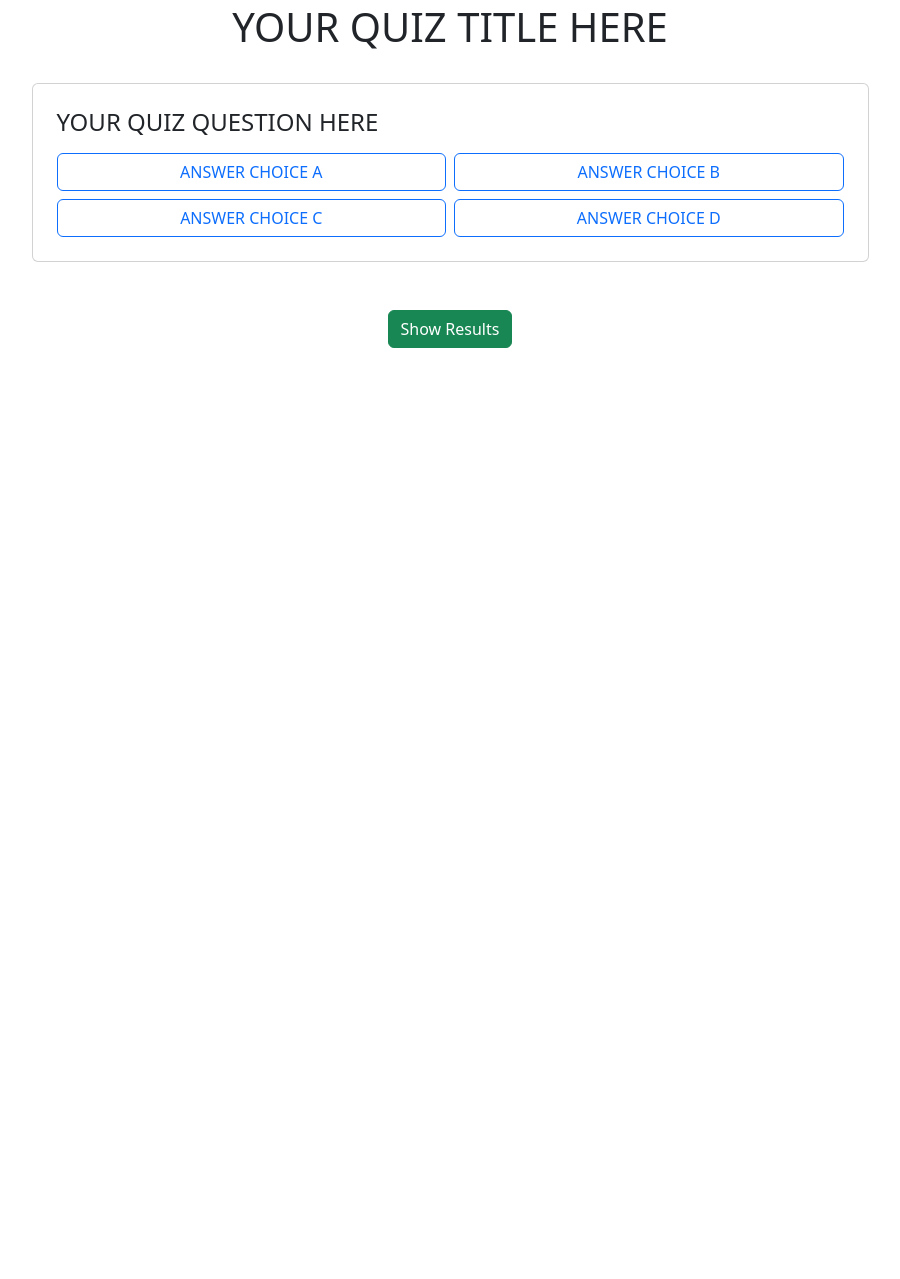
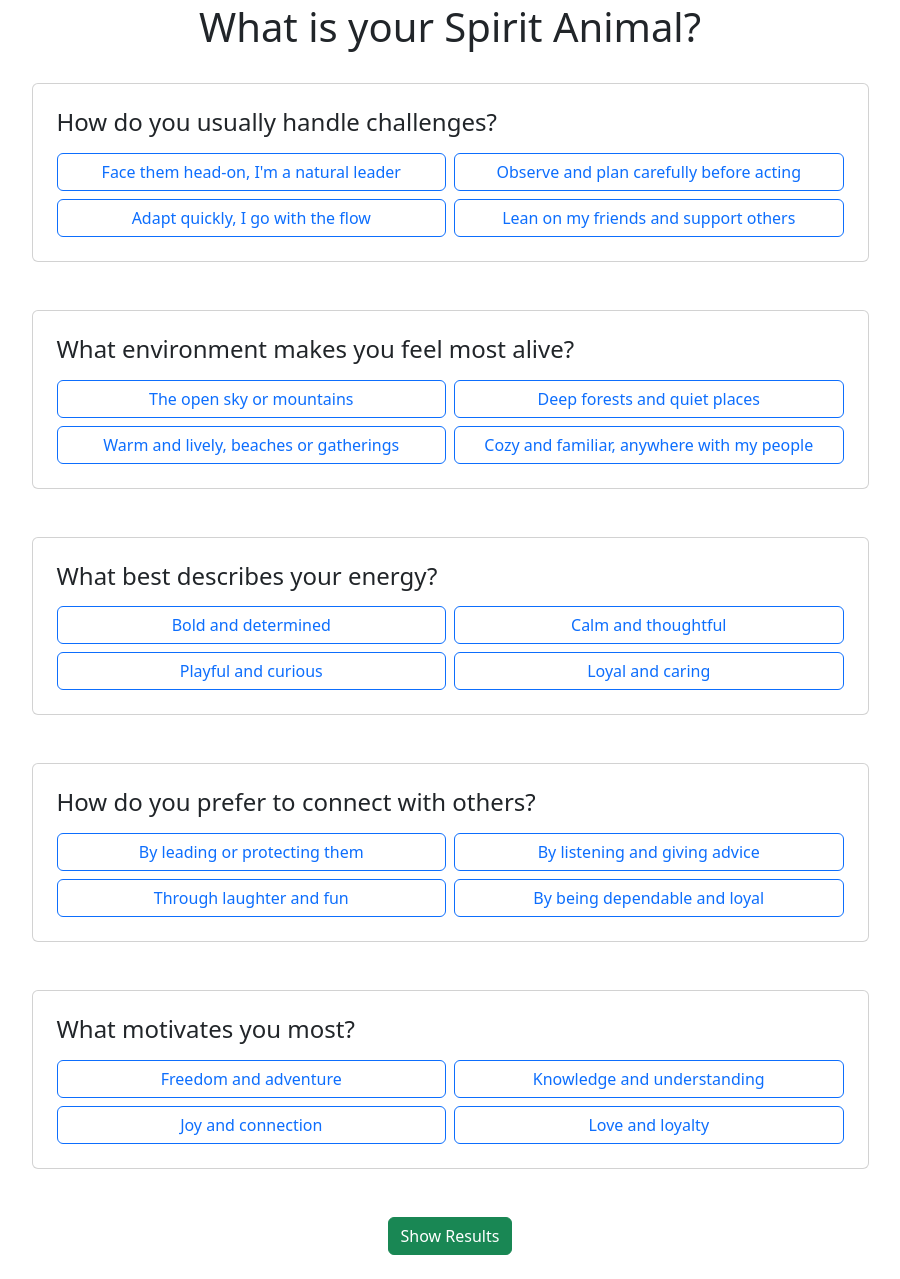
Before and after one commit to angelhb01/personality-quiz, a plain HTML site: page index.html in a window 1280 px wide. Shown: the part 21-1300 px from the top of the page, without its empty margins (190-1090 px from the left). Before the commit the page ends 800 px from the top, so only its background shows below. Drawn offline with nearby package versions, Linux system fonts and the light colour scheme.

Commit message:
Created the questions for the quiz

```diff
--- a/index.html
+++ b/index.html
@@ -9,29 +9,116 @@
     <link rel="stylesheet" href ="./css/style.css">
 </head>
 <body>
-    <h1 class="text-center mt-4">YOUR QUIZ TITLE HERE</h1>
+    <h1 class="text-center mt-4">What is your Spirit Animal?</h1>
 
     <!-- Start quiz element -->
     <div class="container d-flex justify-content-center" id="question-1">
       <div class="card my-4 p-4 question-block" style="width: 75%;">
-        <h4 class="mb-3">YOUR QUIZ QUESTION HERE</h4>
+        <h4 class="mb-3">How do you usually handle challenges?</h4>
         <div class="row g-2">
+
+          <!-- Lion -->
           <div class="col-6">
-            <button class="btn btn-outline-primary w-100 answer-btn" data-answer="A">ANSWER CHOICE A</button>
+            <button class="btn btn-outline-primary w-100 answer-btn" data-answer="A">Face them head-on, I'm a natural leader</button>
           </div>
+
+          <!-- Owl -->
           <div class="col-6">
-            <button class="btn btn-outline-primary w-100 answer-btn" data-answer="B">ANSWER CHOICE B</button>
+            <button class="btn btn-outline-primary w-100 answer-btn" data-answer="B">Observe and plan carefully before acting</button>
           </div>
+
+          <!-- Dolphin -->
           <div class="col-6">
-            <button class="btn btn-outline-primary w-100 answer-btn" data-answer="C">ANSWER CHOICE C</button>
+            <button class="btn btn-outline-primary w-100 answer-btn" data-answer="C">Adapt quickly, I go with the flow</button>
           </div>
+
+          <!-- Wolf -->
           <div class="col-6">
-            <button class="btn btn-outline-primary w-100 answer-btn" data-answer="D">ANSWER CHOICE D</button>
+            <button class="btn btn-outline-primary w-100 answer-btn" data-answer="D">Lean on my friends and support others</button>
           </div>
         </div>
       </div>
     </div>
 
+    <div class="container d-flex justify-content-center" id="question-2">
+      <div class="card my-4 p-4 question-block" style="width: 75%;">
+        <h4 class="mb-3">What environment makes you feel most alive?</h4>
+        <div class="row g-2">
+          <div class="col-6">
+            <button class="btn btn-outline-primary w-100 answer-btn" data-answer="A">The open sky or mountains</button>
+          </div>
+          <div class="col-6">
+            <button class="btn btn-outline-primary w-100 answer-btn" data-answer="B">Deep forests and quiet places</button>
+          </div>
+          <div class="col-6">
+            <button class="btn btn-outline-primary w-100 answer-btn" data-answer="C">Warm and lively, beaches or gatherings</button>
+          </div>
+          <div class="col-6">
+            <button class="btn btn-outline-primary w-100 answer-btn" data-answer="D">Cozy and familiar, anywhere with my people</button>
+          </div>
+        </div>
+      </div>
+    </div>
+
+    <div class="container d-flex justify-content-center" id="question-3">
+      <div class="card my-4 p-4 question-block" style="width: 75%;">
+        <h4 class="mb-3">What best describes your energy?</h4>
+        <div class="row g-2">
+          <div class="col-6">
+            <button class="btn btn-outline-primary w-100 answer-btn" data-answer="A">Bold and determined</button>
+          </div>
+          <div class="col-6">
+            <button class="btn btn-outline-primary w-100 answer-btn" data-answer="B">Calm and thoughtful</button>
+          </div>
+          <div class="col-6">
+            <button class="btn btn-outline-primary w-100 answer-btn" data-answer="C">Playful and curious</button>
+          </div>
+          <div class="col-6">
+            <button class="btn btn-outline-primary w-100 answer-btn" data-answer="D">Loyal and caring</button>
+          </div>
+        </div>
+      </div>
+    </div>
+
+    <div class="container d-flex justify-content-center" id="question-4">
+      <div class="card my-4 p-4 question-block" style="width: 75%;">
+        <h4 class="mb-3">How do you prefer to connect with others?</h4>
+        <div class="row g-2">
+          <div class="col-6">
+            <button class="btn btn-outline-primary w-100 answer-btn" data-answer="A">By leading or protecting them</button>
+          </div>
+          <div class="col-6">
+            <button class="btn btn-outline-primary w-100 answer-btn" data-answer="B">By listening and giving advice</button>
+          </div>
+          <div class="col-6">
+            <button class="btn btn-outline-primary w-100 answer-btn" data-answer="C">Through laughter and fun</button>
+          </div>
+          <div class="col-6">
+            <button class="btn btn-outline-primary w-100 answer-btn" data-answer="D">By being dependable and loyal</button>
+          </div>
+        </div>
+      </div>
+    </div>
+
+    <div class="container d-flex justify-content-center" id="question-5">
+      <div class="card my-4 p-4 question-block" style="width: 75%;">
+        <h4 class="mb-3">What motivates you most?</h4>
+        <div class="row g-2">
+          <div class="col-6">
+            <button class="btn btn-outline-primary w-100 answer-btn" data-answer="A">Freedom and adventure</button>
+          </div>
+          <div class="col-6">
+            <button class="btn btn-outline-primary w-100 answer-btn" data-answer="B">Knowledge and understanding</button>
+          </div>
+          <div class="col-6">
+            <button class="btn btn-outline-primary w-100 answer-btn" data-answer="C">Joy and connection</button>
+          </div>
+          <div class="col-6">
+            <button class="btn btn-outline-primary w-100 answer-btn" data-answer="D">Love and loyalty</button>
+          </div>
+        </div>
+      </div>
+    </div>
 
 
     <!-- End quiz element -->
```
